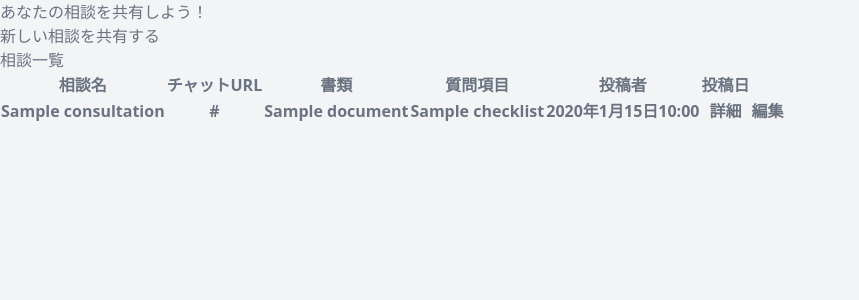
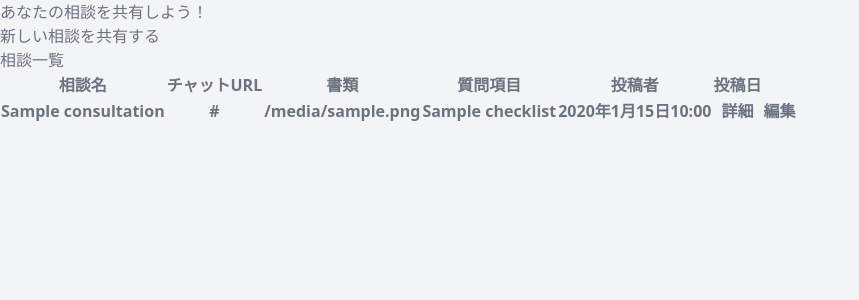
Before and after one commit to s1f102201560/rent_checker, a Django app: template src/app/templates/app/consultation.html in a window 1280 px wide. Shown: the top 300 px of the page, without its empty margins (0-859 px from the left). Run offline with Django 4.2, Linux system fonts and the light colour scheme; the template is opened without the code that fills it: most values are stand-ins (such as "Sample title", 1, 10 or a date in 2020); data that the repository does not hold is empty; some libraries are stand-ins or nearby versions; some web fonts are replaced.

Commit message:
画像url追記

```diff
--- a/src/app/templates/app/consultation.html
+++ b/src/app/templates/app/consultation.html
@@ -31,7 +31,7 @@
                 {{ consultation.room_link }}
               </a>
             </th>
-            <th>{{ consultation.document }}</th>
+            <th>{{ consultation.file }}</th>
             <th>{{ consultation.checklist }}</th>
             <th>{{ consultation.created_at }}</th>
             <th><a href="{% url "consultation_detail" consultation.id %}">詳細</a></th>
```
